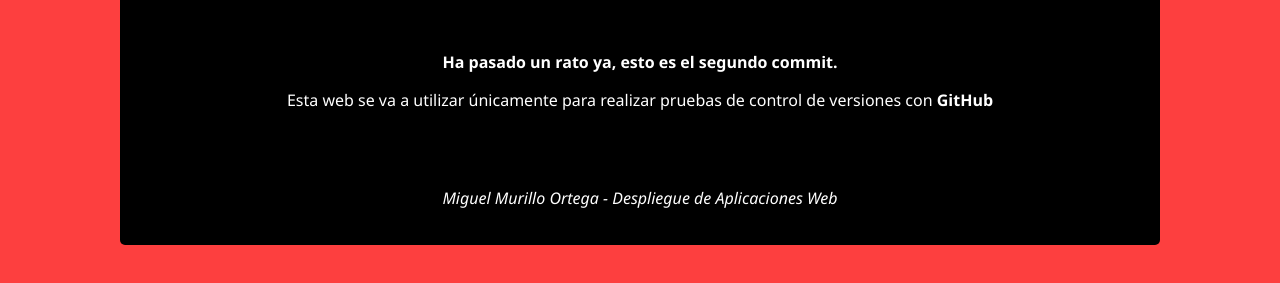
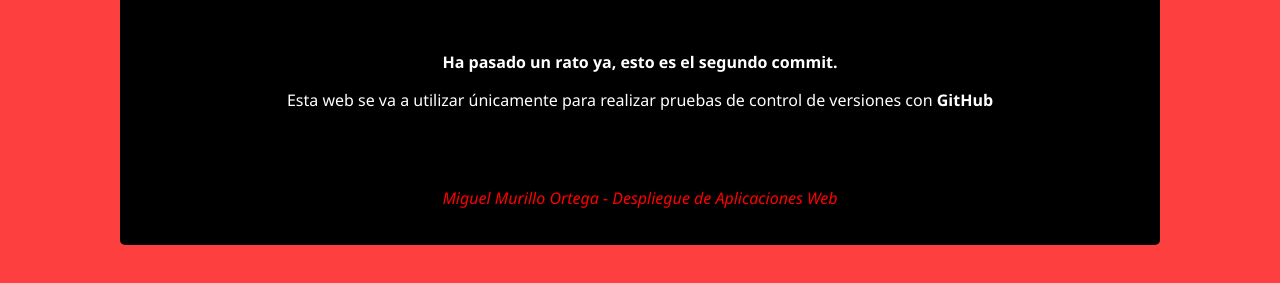
Before and after one commit to Mikfiren/proyecto-web-git-inicial, a plain HTML site: page index.html in a window 1280 px wide. Shown: the part 139-422 px from the top of the page. Drawn offline with Linux system fonts and the light colour scheme.

Commit message:
Color de firma

```diff
--- a/index.html
+++ b/index.html
@@ -12,7 +12,7 @@
             <p>Bienvenido a mi página web correspondiente al ejercicio 6 de la asignatura <strong>Despliegue de aplicaciones web.</strong></p><br>
             <p><strong>Ha pasado un rato ya, esto es el segundo commit.</strong></p>
             <p>Esta web se va a utilizar únicamente para realizar pruebas de control de versiones con <strong>GitHub</strong></p><br><br>
-            <p><i>Miguel Murillo Ortega - Despliegue de Aplicaciones Web</i></p>
+            <p id="firma"><i>Miguel Murillo Ortega - Despliegue de Aplicaciones Web</i></p>
             </div>
     </body>
 </html>
--- a/styles.css
+++ b/styles.css
@@ -13,3 +13,7 @@ max-width: 1000px;
 margin: 0 auto;
 padding: 20px;
 }
+
+#firma{
+    color: red;
+}
```
